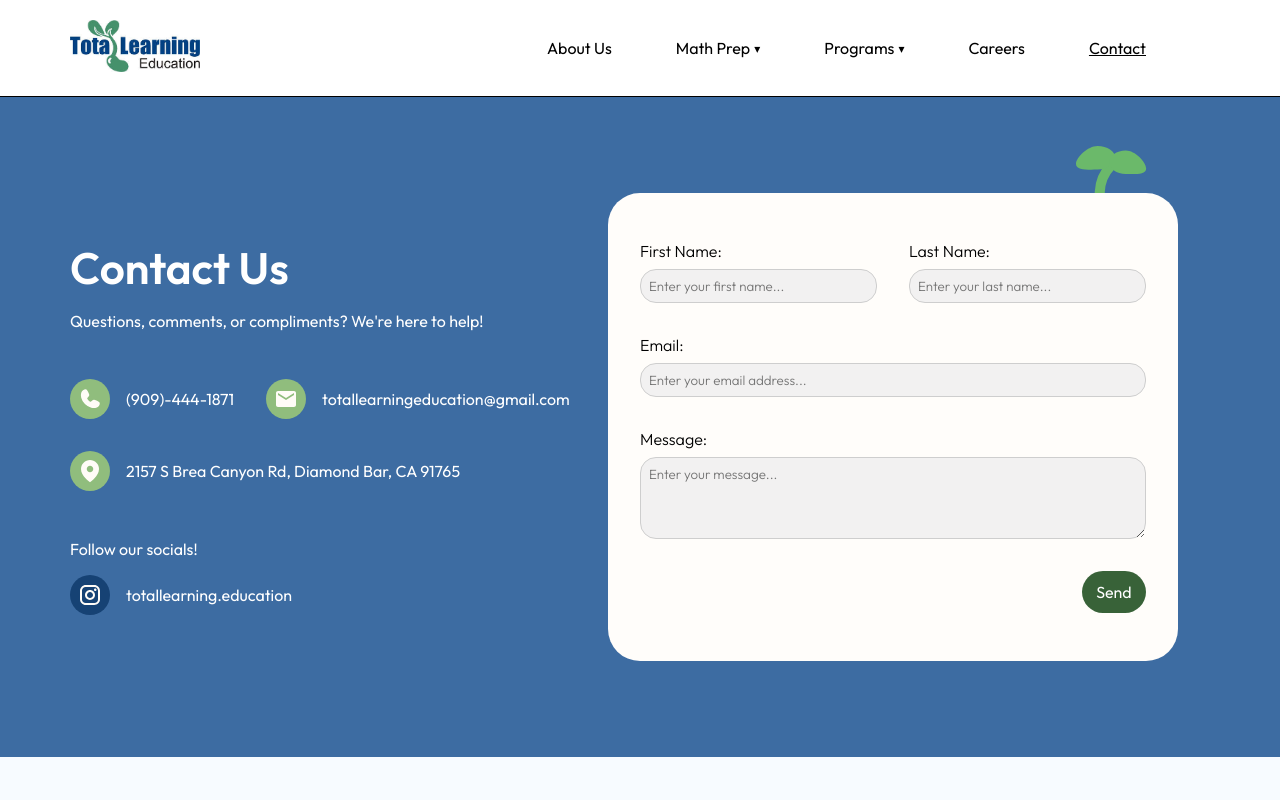
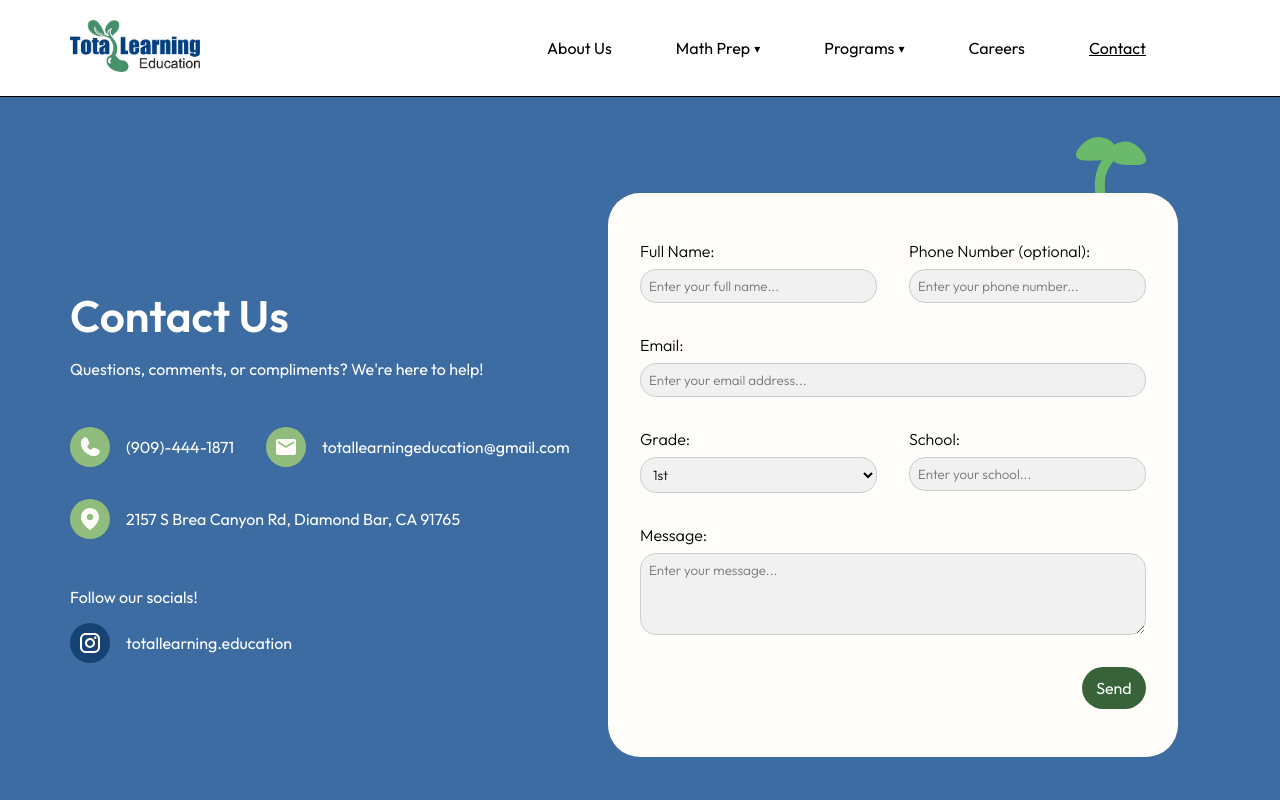
Before and after one commit to candiceeluu/tle-website, a React (Vite) app: page /contact in a window 1280 px wide. Shown: the top 800 px of the page. Built offline with nearby package versions, Linux system fonts and the light colour scheme.

Commit message:
Updated based on feedback

```diff
--- a/src/components/MathPrepCard.jsx
+++ b/src/components/MathPrepCard.jsx
@@ -20,8 +20,7 @@ function MathPrepCard({
         <button className="button red-trans-btn">Coming Soon</button>
     ) : (
     <>
-        <button className="bg-dark-green button white-text">Register</button>
-        <button className="button">Learn More</button>
+        <div></div>
     </>
     )
 
--- a/src/components/SummerProgramBox.jsx
+++ b/src/components/SummerProgramBox.jsx
@@ -31,7 +31,7 @@ function SummerProgramBox({
                     <button className='button black-trans-btn'>See Schedule</button>
                 </a>
                 <a href={registerLink} target="_blank">
-                    <button className='button'>Register</button>
+                    <button className='button bg-green'>Register</button>
                 </a>
             </div>
         </div>
--- a/src/pages/Contact.jsx
+++ b/src/pages/Contact.jsx
@@ -69,22 +69,51 @@ const Contact = () => {
                         <form onSubmit={onSubmit}>
                             <div className="flex gap-2">
                                 <div className="flex-column w-full">
-                                    <label>First Name: </label>
+                                    <label>Full Name: </label>
                                     <input
                                         className="form-field"
                                         type="text"
-                                        placeholder="Enter your first name..."
-                                        name='firstName'
+                                        placeholder="Enter your full name..."
+                                        name='fullName'
                                         required />
                                 </div>
                                 <div className="flex-column w-full">
-                                    <label>Last Name: </label>
-                                    <input className="form-field" type="text" placeholder="Enter your last name..." name="lastName" required />
+                                    <label>Phone Number (optional): </label>
+                                    <input className="form-field" type="text" placeholder="Enter your phone number..." name="phoneNumber" />
                                 </div>
                             </div>
                             <div className="flex-column mt-2">
                                 <label>Email: </label>
                                 <input className="form-field" type="text" placeholder="Enter your email address..." name='email' required />
+                            </div>
+                            <div className="flex gap-2 mt-2">
+                                <div className="flex-column w-full">
+                                    <label>Grade: </label>
+                                    <select
+                                        className="form-field"
+                                        type="text"
+                                        placeholder="Enter your grade..."
+                                        name='grade'
+                                        required >
+                                        <option value="1st">1st</option>
+                                        <option value="2nd">2nd</option>
+                                        <option value="3rd">3rd</option>
+                                        <option value="4th">4th</option>
+                                        <option value="5th">5th</option>
+                                        <option value="6th">6th</option>
+                                        <option value="7th">7th</option>
+                                        <option value="8th">8th</option>
+                                        <option value="9th">9th</option>
+                                        <option value="10th">10th</option>
+                                        <option value="11th">11th</option>
+                                        <option value="12th">12th</option>
+
+                                    </select>
+                                </div>
+                                <div className="flex-column w-full">
+                                    <label>School: </label>
+                                    <input className="form-field" type="text" placeholder="Enter your school..." name="school" required />
+                                </div>
                             </div>
                             <div className="flex-column mt-2">
                                 <label>Message: </label>
--- a/src/pages/MathPrep.jsx
+++ b/src/pages/MathPrep.jsx
@@ -79,13 +79,13 @@ const mathPrepPrograms = [
         title: "AP Pre-Calculus",
         grade: "9th-12th",
         gradeColorClass: "bg-red",
-        dates: "Weekly (Fall 2026)",
+        dates: "Weekly (Year Round)",
         instructor: "Tam Ngyuen",
         hasRequirements: false,
         bulletPointOne: "Prepare for school tests and the AP Exam",
         bulletPointTwo: "Gain guidance on homework assignments",
         bulletPointThree: "Preview weekly lessons ahead of school schedule",
-        image: "/images/MathPrep/geometry-img.png",
+        image: "/images/MathPrep/ap-pre-calc.png",
         isComingSoon: false,
         tag: "advanced"
     },
@@ -97,7 +97,7 @@ const mathPrepPrograms = [
         instructor: "Tam Ngyuen",
         hasRequirements: false,
         bulletPointOne: "Prepare for school tests and the AP Exam",
-        bulletPointTwo: "Gain gudiance on homework assignments",
+        bulletPointTwo: "Gain guidance on homework assignments",
         bulletPointThree: "Preview weekly lessons ahead of school schedule",
         image: "/images/MathPrep/ap-calc-ab.jpg",
         isComingSoon: false,
--- a/src/pages/SummerProgram.jsx
+++ b/src/pages/SummerProgram.jsx
@@ -15,7 +15,6 @@ function SummerProgram() {
             title="Summer Program"
             description="Designed to prepare students for the next academic year, our summer program combines instructional preview, weekly assessments, and enrichment activities. Weekly field trips add a fun, hands-on element to learning throughout the summer."
             buttonText="Sign Up"
-            buttonLink="https://docs.google.com/forms/d/e/1FAIpQLSdhLlSPKOsj0M1Kh89cyf1pxI-RQyJJ1kUSQbiCiwBn-OUn8g/viewform"
             backgroundClass='bg-summer-program'
         />
 
@@ -50,7 +49,7 @@ function SummerProgram() {
                         bulletTwo="DBHS / WHS homework help and test prep"
                         bulletThree="Aligned schedule with DBHS / WHS summer school schedule"
                         bulletFour="Daily lunch options"
-                        registerLink="https://docs.google.com/forms/d/e/1FAIpQLSdhLlSPKOsj0M1Kh89cyf1pxI-RQyJJ1kUSQbiCiwBn-OUn8g/viewform"
+                        registerLink="https://docs.google.com/forms/d/1TguoY8UxkuQj2r9H-HzNNjax-yRGskaYyCN0Cu6tHzc/viewform?edit_requested=true"
                     />
                     <div aria-label="summer-program-grade-school-box" className='flex-column bg-dark-blue-gradient white-text w-19p border-radius-2 p-2'>
                         <h3>Want Lunch?</h3>
@@ -66,7 +65,6 @@ function SummerProgram() {
                 <div aria-label="summer-program-archive" className='my-4'>
                     <div>
                         <h1>Summer Archive</h1>
-                        <button className='button black-trans-btn mt-1'>View More Photos</button>
                     </div>
                     <div className='mt-4'>
                         <div className='flex wrap justify-center gap-8'>
```
Also changed, not shown: src/pages/After-School-Programs/AfterSchoolPrograms.jsx (+18 -4 lines), public/images/MathPrep/ap-pre-calc.png (added).
